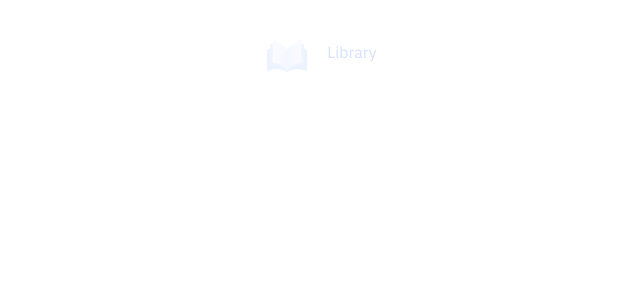
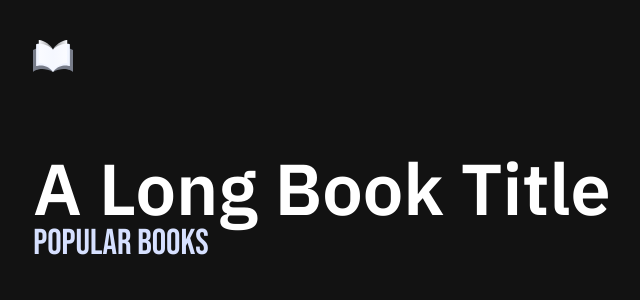
Before and after one commit to himanshuraimau/uni-library, a Next.js app: page / in a window 1280 px wide. Shown: the top 300 px of the page, without its empty margins (318-958 px from the left). Built offline with nearby package versions, Linux system fonts and the light colour scheme.

Commit message:
add home layout

```diff
--- a/app/(root)/page.tsx
+++ b/app/(root)/page.tsx
@@ -1,11 +1,11 @@
+import BookList from "@/components/BookList";
+import BookOverview from "@/components/BookOverview";
 import Image from "next/image";
 
-const home = () =>
-(
-  <div>
+const home = () =><>
+        <BookOverview/>
+        <BookList/>
 
-  </div>
-);
-
+</>
 
 export default home;
--- a/app/layout.tsx
+++ b/app/layout.tsx
@@ -1,5 +1,6 @@
 import type { Metadata } from "next";
 import "./globals.css";
+import { ThemeProvider } from "@/components/providers/theme-provider";
 
 import localFont from "next/font/local";
 
@@ -36,11 +37,17 @@
   children: ReactNode;
 }) => {
   return (
-    <html lang="en">
+    <html lang="en" suppressHydrationWarning>
       <body
         className={`${ibmPlexSans.className} ${bebasNeue.variable} antialiased`}
       >
-        {children}
+        <ThemeProvider
+          attribute="class"
+          defaultTheme="dark"
+          enableSystem={false}
+        >
+          {children}
+        </ThemeProvider>
       </body>
     </html>
   );
--- /dev/null
+++ b/components/BookList.tsx
@@ -0,0 +1,13 @@
+import React from 'react'
+
+const BookList = () => {
+  return (
+   <section>
+    <h2 className='font-bebas-neue text-4xl text-light-100'>
+        Popular Books
+    </h2>
+   </section>
+  )
+}
+
+export default BookList
--- /dev/null
+++ b/components/BookOverview.tsx
@@ -0,0 +1,13 @@
+import React from 'react'
+
+const BookOverview = () => {
+  return (
+    <section className='book-overview'>
+         <div className='flex flex-1 flex-col gap-5'>
+                 <h1>A Long Book Title</h1>
+         </div>
+    </section>
+  )
+}
+
+export default BookOverview;
--- a/components/Header.tsx
+++ b/components/Header.tsx
@@ -1,32 +1,16 @@
-'use client';
-import React from 'react'
-import Link from 'next/link'
-import { usePathname } from 'next/navigation'
-import Image from 'next/image'
-import { cn } from '@/lib/utils';
+import Link from "next/link";
+import Image from "next/image";
 
 const Header = () => {
-    const pathname = usePathname();
+  return (
+    <header className="my-10 flex justify-between gap-5">
+      <Link href="/">
+        <Image src="/icons/logo.svg" alt="logo" width={40} height={40} />
+      </Link>
 
-    return <header className='my-10 flex justify-between gap-5'>
-        <Link href="/">
-            <Image src="/icons/logo.svg" alt="logo" width={40} height={40} />
-        </Link>
 
-        <ul>
-            <li>
-                <Link
-                    href="/library"
-                    className={cn(
-                        "text-base cursor-pointer capitalize",
-                        pathname === "/library" ? "text-light-200" : "text-light-100"
-                    )}
-                >
-                    Library
-                </Link>
-            </li>
-        </ul>
     </header>
-}
+  );
+};
 
-export default Header
+export default Header;
--- /dev/null
+++ b/components/providers/theme-provider.tsx
@@ -0,0 +1,8 @@
+"use client"
+
+import * as React from "react"
+import { ThemeProvider as NextThemesProvider, type ThemeProviderProps } from "next-themes"
+
+export function ThemeProvider({ children, ...props }: ThemeProviderProps) {
+  return <NextThemesProvider {...props}>{children}</NextThemesProvider>
+}
--- a/package.json
+++ b/package.json
@@ -14,6 +14,7 @@
     "clsx": "^2.1.1",
     "lucide-react": "^0.471.0",
     "next": "15.1.4",
+    "next-themes": "^0.4.4",
     "react": "^19.0.0",
     "react-dom": "^19.0.0",
     "tailwind-merge": "^2.6.0",
```
Also changed, not shown: 1 other file (tests, documents, lock files or other folders).
